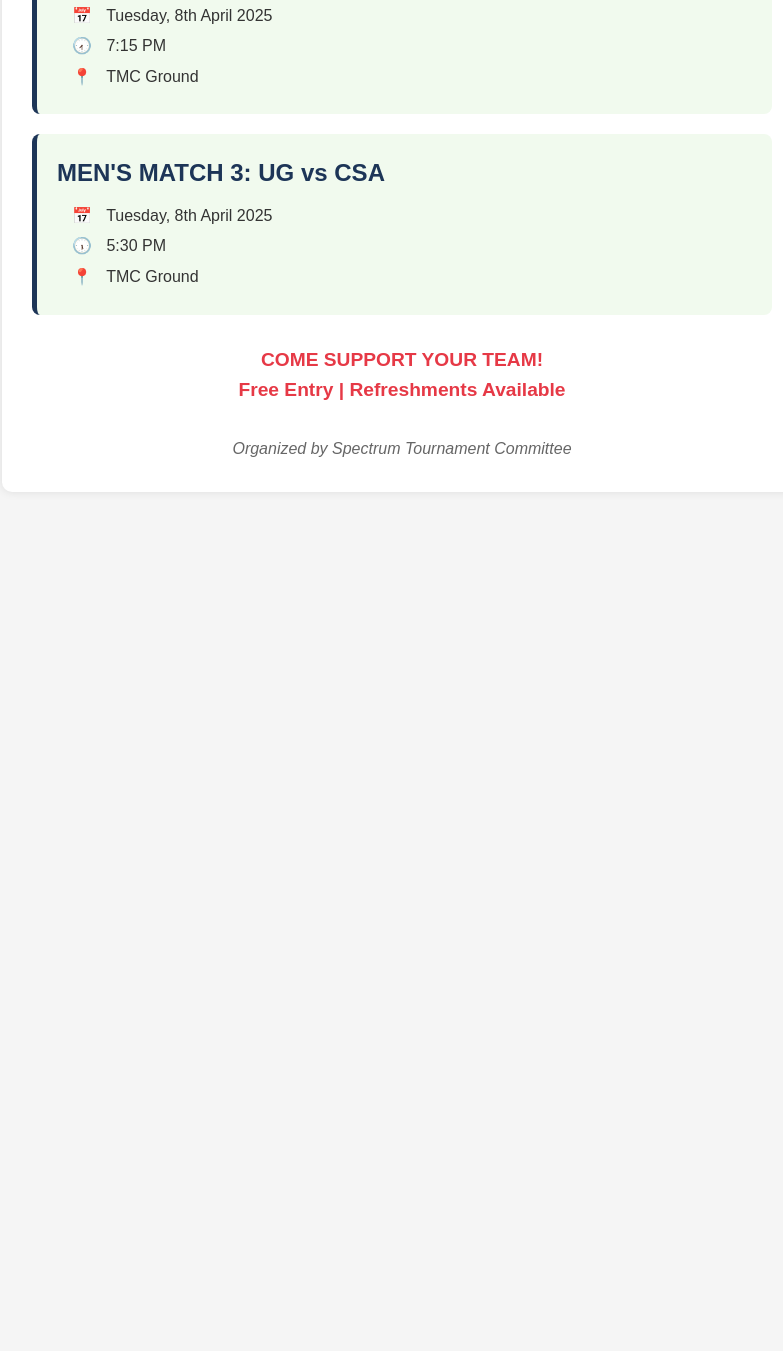
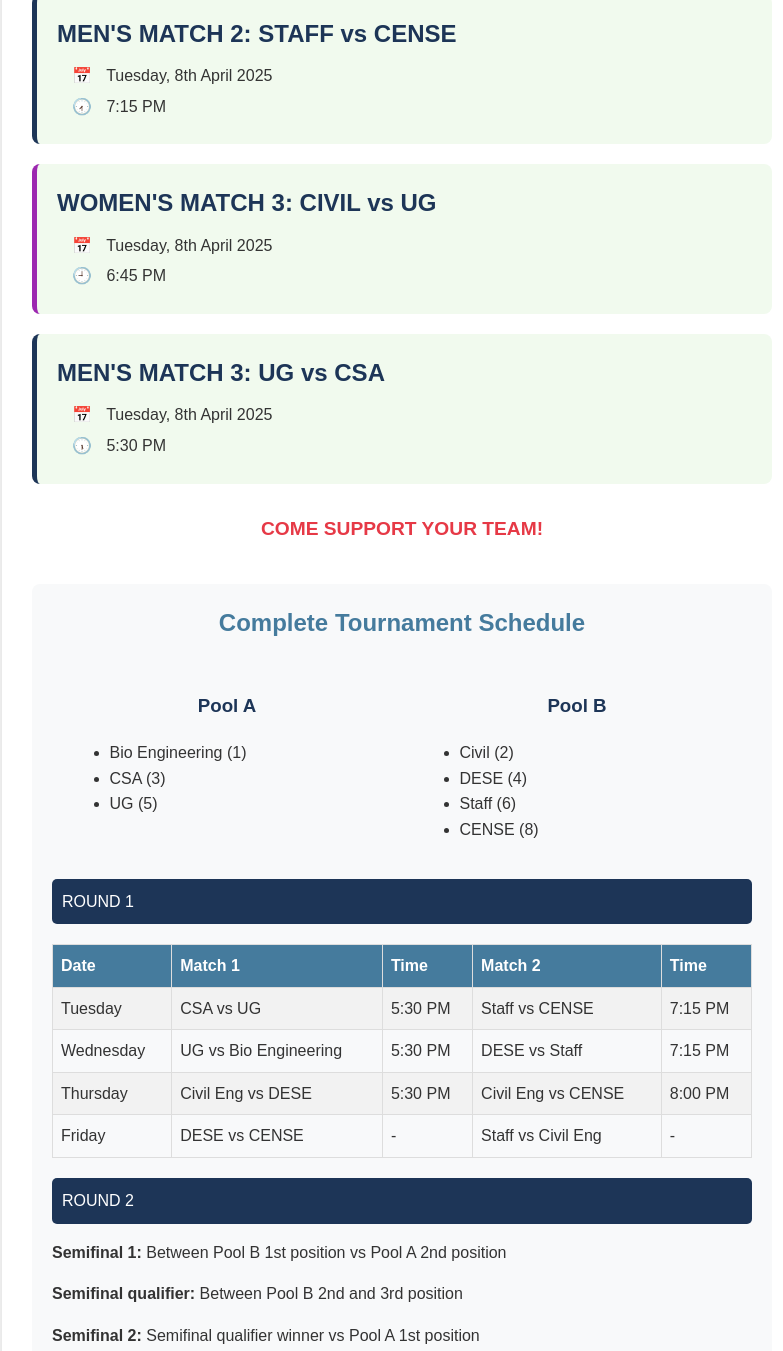
Before and after one commit to SHAUKAT23/Matches, a plain HTML site: page index.html in a window 1280 px wide. Shown: the part 280-1631 px from the top of the page, without its empty margins (238-1021 px from the left). Before the commit the page ends 800 px from the top, so only its background shows below. Drawn offline with Linux system fonts and the light colour scheme.

Commit message:
Update index.html

```diff
--- a/index.html
+++ b/index.html
@@ -32,6 +32,16 @@
             margin-top: 0;
             margin-bottom: 30px;
         }
+        .venue {
+            text-align: center;
+            font-weight: bold;
+            margin-bottom: 30px;
+            font-size: 1.2em;
+            color: #e63946;
+        }
+        .matches-container {
+            margin-bottom: 30px;
+        }
         .match {
             background-color: #f1faee;
             padding: 20px;
@@ -54,18 +64,60 @@
         .icon {
             margin-right: 10px;
         }
-        .footer {
-            text-align: center;
-            margin-top: 30px;
-            font-style: italic;
-            color: #666;
-        }
         .cta {
             text-align: center;
             margin: 30px 0;
             font-weight: bold;
             font-size: 1.2em;
             color: #e63946;
+        }
+        .schedule {
+            margin-top: 40px;
+            padding: 20px;
+            background-color: #f8f9fa;
+            border-radius: 8px;
+        }
+        table {
+            width: 100%;
+            border-collapse: collapse;
+            margin: 20px 0;
+        }
+        th, td {
+            border: 1px solid #ddd;
+            padding: 8px;
+            text-align: left;
+        }
+        th {
+            background-color: #457b9d;
+            color: white;
+        }
+        tr:nth-child(even) {
+            background-color: #f2f2f2;
+        }
+        .pools {
+            display: flex;
+            justify-content: space-around;
+            margin-bottom: 20px;
+        }
+        .pool {
+            width: 45%;
+        }
+        .pool h3 {
+            text-align: center;
+            color: #1d3557;
+        }
+        .round-title {
+            background-color: #1d3557;
+            color: white;
+            padding: 10px;
+            margin: 20px 0 10px 0;
+            border-radius: 5px;
+        }
+        .women {
+            border-left: 5px solid #9c27b0;
+        }
+        .men {
+            border-left: 5px solid #1d3557;
         }
     </style>
 </head>
@@ -74,31 +126,108 @@
         <h1>SPECTRUM TOURNAMENT</h1>
         <h2>KHO-KHO MATCHES</h2>
 
-        <div class="match">
+        <div class="venue">
+            <p><span class="icon">📍</span> All matches at TMC Ground</p>
+        </div>
+
+        <div class="matches-container">
+            <div class="match men">
                 <div class="teams">MEN'S MATCH 2: STAFF vs CENSE</div>
                 <div class="details">
                     <p class="detail"><span class="icon">📅</span> Tuesday, 8th April 2025</p>
                     <p class="detail"><span class="icon">🕢</span> 7:15 PM</p>
-                <p class="detail"><span class="icon">📍</span> TMC Ground</p>
                 </div>
             </div>
 
-        <div class="match">
+            <div class="match women">
+                <div class="teams">WOMEN'S MATCH 3: CIVIL vs UG</div>
+                <div class="details">
+                    <p class="detail"><span class="icon">📅</span> Tuesday, 8th April 2025</p>
+                    <p class="detail"><span class="icon">🕘</span> 6:45 PM</p>
+                </div>
+            </div>
+
+            <div class="match men">
                 <div class="teams">MEN'S MATCH 3: UG vs CSA</div>
                 <div class="details">
                     <p class="detail"><span class="icon">📅</span> Tuesday, 8th April 2025</p>
                     <p class="detail"><span class="icon">🕠</span> 5:30 PM</p>
-                <p class="detail"><span class="icon">📍</span> TMC Ground</p>
+                </div>
             </div>
         </div>
 
         <div class="cta">
-            COME SUPPORT YOUR TEAM!<br>
-            Free Entry | Refreshments Available
+            COME SUPPORT YOUR TEAM!
         </div>
 
-        <div class="footer">
-            Organized by Spectrum Tournament Committee
+        <div class="schedule">
+            <h2>Complete Tournament Schedule</h2>
+
+            <div class="pools">
+                <div class="pool">
+                    <h3>Pool A</h3>
+                    <ul>
+                        <li>Bio Engineering (1)</li>
+                        <li>CSA (3)</li>
+                        <li>UG (5)</li>
+                    </ul>
+                </div>
+                <div class="pool">
+                    <h3>Pool B</h3>
+                    <ul>
+                        <li>Civil (2)</li>
+                        <li>DESE (4)</li>
+                        <li>Staff (6)</li>
+                        <li>CENSE (8)</li>
+                    </ul>
+                </div>
+            </div>
+
+            <div class="round-title">ROUND 1</div>
+
+            <table>
+                <tr>
+                    <th>Date</th>
+                    <th>Match 1</th>
+                    <th>Time</th>
+                    <th>Match 2</th>
+                    <th>Time</th>
+                </tr>
+                <tr>
+                    <td>Tuesday</td>
+                    <td>CSA vs UG</td>
+                    <td>5:30 PM</td>
+                    <td>Staff vs CENSE</td>
+                    <td>7:15 PM</td>
+                </tr>
+                <tr>
+                    <td>Wednesday</td>
+                    <td>UG vs Bio Engineering</td>
+                    <td>5:30 PM</td>
+                    <td>DESE vs Staff</td>
+                    <td>7:15 PM</td>
+                </tr>
+                <tr>
+                    <td>Thursday</td>
+                    <td>Civil Eng vs DESE</td>
+                    <td>5:30 PM</td>
+                    <td>Civil Eng vs CENSE</td>
+                    <td>8:00 PM</td>
+                </tr>
+                <tr>
+                    <td>Friday</td>
+                    <td>DESE vs CENSE</td>
+                    <td>-</td>
+                    <td>Staff vs Civil Eng</td>
+                    <td>-</td>
+                </tr>
+            </table>
+
+            <div class="round-title">ROUND 2</div>
+
+            <p><strong>Semifinal 1:</strong> Between Pool B 1st position vs Pool A 2nd position</p>
+            <p><strong>Semifinal qualifier:</strong> Between Pool B 2nd and 3rd position</p>
+            <p><strong>Semifinal 2:</strong> Semifinal qualifier winner vs Pool A 1st position</p>
         </div>
     </div>
 </body>
```
Lines whose indentation alone changed are shown as unchanged.
